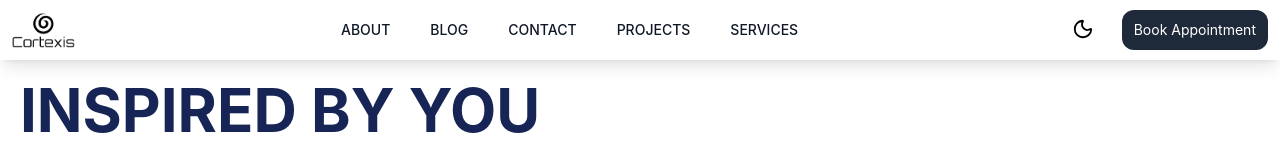
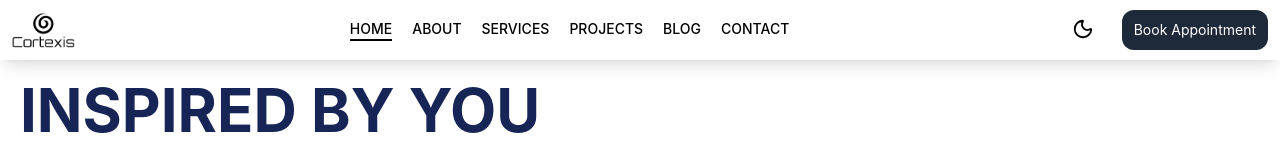
Before and after one commit to MiyaAadil/Corporate-website, a React (Vite) app: page / in a window 1280 px wide. Shown: the top 145 px of the page. Built offline with nearby package versions, Linux system fonts and the light colour scheme.

Commit message:
Made some changes on mobile menu

```diff
--- a/src/components/Navbar.jsx
+++ b/src/components/Navbar.jsx
@@ -1,9 +1,13 @@
 import { Link, NavLink } from 'react-router-dom'
 import { useState, useContext } from 'react'
 import Logo from '../assets/images/Logo.png'
-import { Menu, X, House, Info, CircleUserRound, Moon, Sun   } from 'lucide-react'
+import { Menu, X, House, Info, CircleUserRound, Moon, Sun  } from 'lucide-react'
 import { ThemeContext } from "../context/ThemeContext";
+import { navLinks } from '../data/navLinks';
 import { FontAwesomeIcon } from '@fortawesome/react-fontawesome';
+
+const navLinkStyle = ({ isActive }) => `transition-all duration-50 ${isActive ? "border-b-2" : "hover:text-gray-600 dark:hover:text-slate-400"}`;
+
 
 const Navbar = () => {
 
@@ -20,13 +24,15 @@ const Navbar = () => {
         </Link>
 
         {/* Desktop links for navbar */}
-        <div className='hidden md:flex md:gap-10 text-gray-900 dark:text-white text-sm uppercase font-medium'>
-          <Link className='hover:text-gray-600' to='/about'>About</Link>
-          <Link className='hover:text-gray-600' to='/blog'>Blog</Link>
-          <Link className='hover:text-gray-600' to='/contact'>Contact</Link>
-          <Link className='hover:text-gray-600' to='/projects'>Projects</Link>
-          <Link className='hover:text-gray-600' to='/services'>Services</Link>
+        <div className='hidden md:flex gap-5 text-sm uppercase font-medium'>
+          {navLinks.map((link) => (
+            <NavLink key={link.path} to={link.path} className={navLinkStyle}>
+              {link.name}
+            </NavLink>
+          ))}
+
         </div>
+
 
       <div className='flex gap-5'>
         <button
@@ -35,6 +41,7 @@ const Navbar = () => {
         >
           {darkMode ? <Sun size={22} /> : <Moon size={22} />}
         </button>
+
 
         {/* Call to Action Button for Desktop */}
         <button className='hidden dark:bg-slate-700 dark:hover:bg-slate-900 md:flex bg-gray-800 text-white hover:bg-gray-950 px-3 py-2.5 rounded-xl active:scale-90 transition-all duration-500 cursor-pointer text-sm'>Book Appointment</button>
@@ -68,55 +75,20 @@ const Navbar = () => {
                 }`}
               >
 
-                {/* Header */}
-
-                {/* <div className="flex justify-between items-center">
-
-                </div> */}
-
                 {/* Links */}
 
                 <div className="flex flex-col px-5 font-sans gap-5 mt-15">
 
-                  <Link
-                    to="/about"
-                    onClick={() => setMenuOpen(false)}
-                    className="border-gray-200 text-2xl hover:text-gray-500 transition"
-                  >
-                    About
-                  </Link>
-
-                  <Link
-                    to="/services"
-                    onClick={() => setMenuOpen(false)}
-                    className="border-gray-200 text-2xl hover:text-gray-500 transition"
-                  >
-                    Services
-                  </Link>
-
-                  <Link
-                    to="/projects"
-                    onClick={() => setMenuOpen(false)}
-                    className="border-gray-200 text-2xl hover:text-gray-500 transition"
-                  >
-                    Projects
-                  </Link>
-
-                  <Link
-                    to="/blog"
-                    onClick={() => setMenuOpen(false)}
-                    className="border-gray-200 text-2xl hover:text-gray-500 transition"
-                  >
-                    Blog
-                  </Link>
-
-                  <Link
-                    to="/contact"
-                    onClick={() => setMenuOpen(false)}
-                    className="border-gray-200 text-2xl hover:text-gray-500 transition"
-                  >
-                    Contact
-                  </Link>
+                    {navLinks.map((link) => (
+                      <NavLink
+                        key={link.path}
+                        to={link.path}
+                        className={({isActive}) => isActive ? "border-b-3 font-semibold text-2xl" : "hover:text-gray-600 dark:hover:text-gray-500 transition-colors text-2xl"}
+                        onClick={() => setMenuOpen(false)}
+                      >
+                        {link.name}
+                      </NavLink>
+                    ))}
 
                 </div>
 
--- /dev/null
+++ b/src/data/navLinks.js
@@ -0,0 +1,8 @@
+export const navLinks = [
+  { name: "Home", path: "/" },
+  { name: "About", path: "/about" },
+  { name: "Services", path: "/services" },
+  { name: "Projects", path: "/projects" },
+  { name: "Blog", path: "/blog" },
+  { name: "Contact", path: "/contact" },
+];
```
